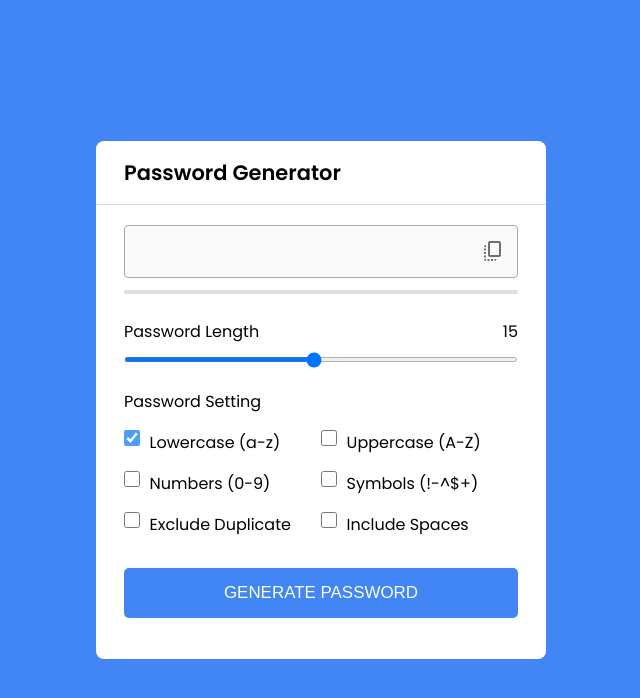
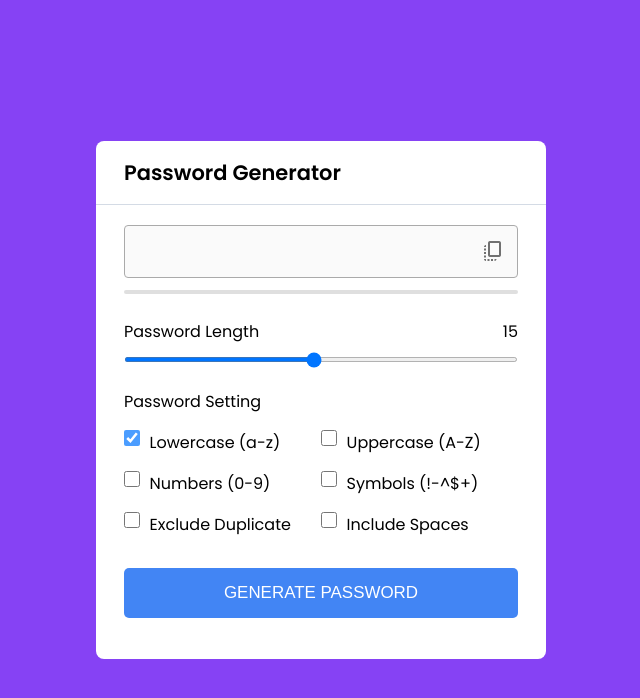
Before and after one commit to AliMoradpour/passGenerator, a plain HTML site: page index.html in a window 1280 px wide. Shown: the whole page, without its empty margins (319-959 px from the left). Drawn offline with nearby package versions, Linux system fonts and the light colour scheme.

Commit message:
update bg color

```diff
--- a/style.css
+++ b/style.css
@@ -11,7 +11,7 @@ body {
   align-items: center;
   justify-content: center;
   min-height: 100vh;
-  background-color: #4285f4;
+  background-color: #8642f4;
 }
 .container {
   width: 450px;
```
